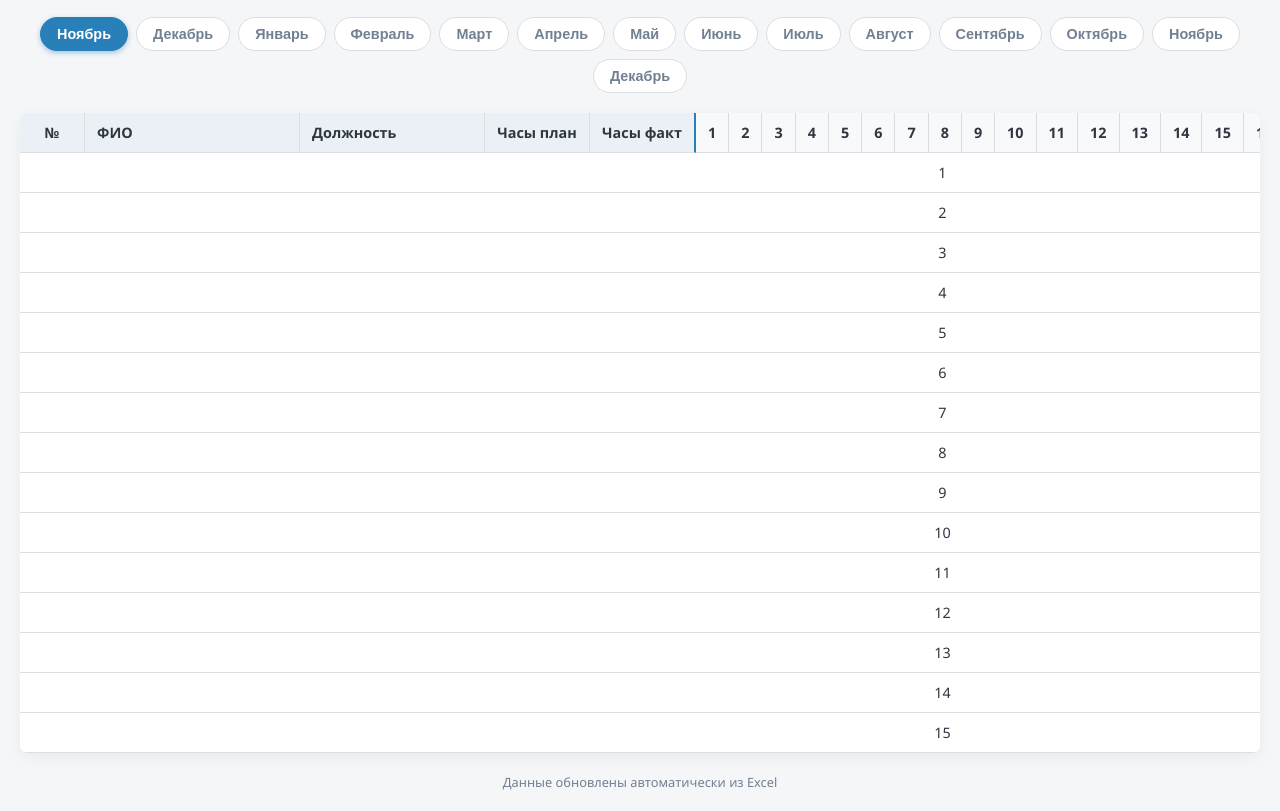
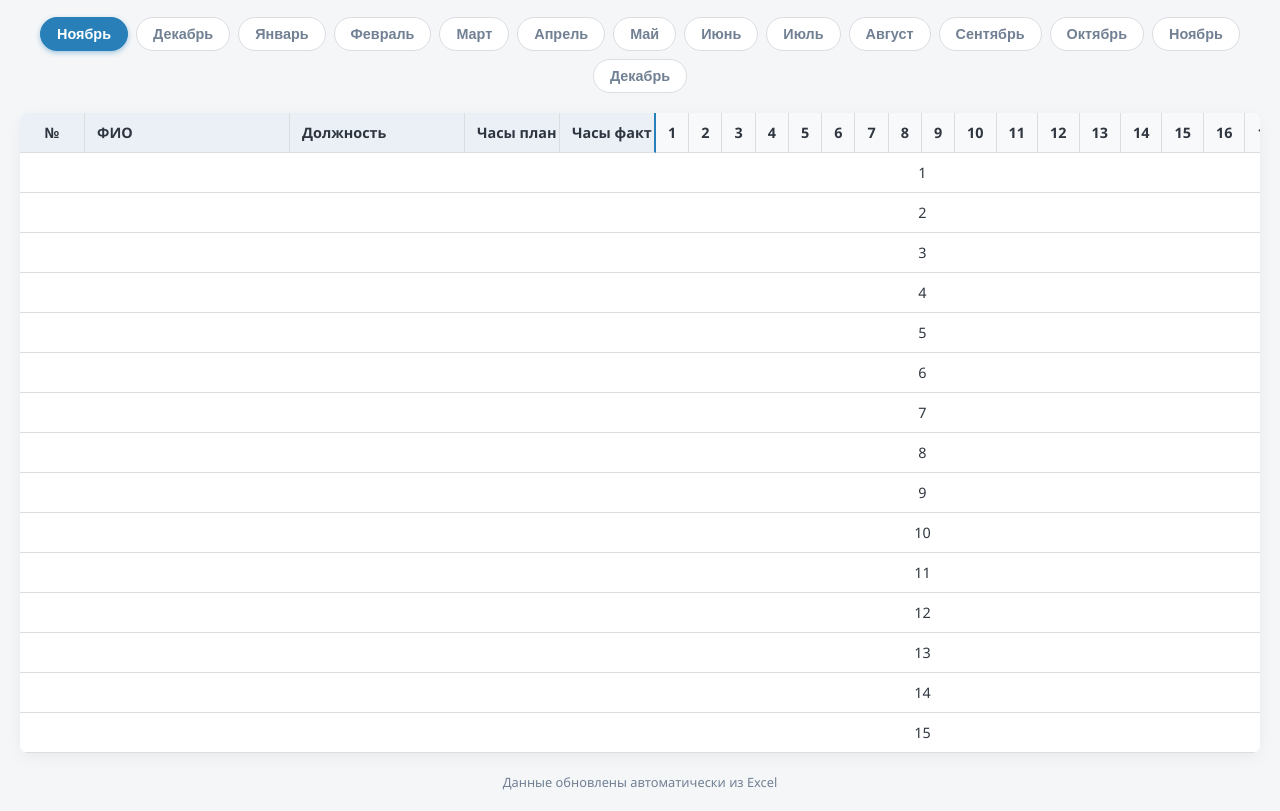
Before and after one commit to alexeialexeevub-cmd/tabel-2027, a plain HTML site: page index.html in a window 1280 px wide. Shown: the part 106-917 px from the top of the page. Drawn offline with Linux system fonts and the light colour scheme.

Commit message:
Update index.html

```diff
--- a/index.html
+++ b/index.html
@@ -14,16 +14,24 @@
   .month-btn:hover { background: #e1e8ed; }
   .month-btn.active { background: var(--primary); color: #fff; border-color: var(--primary); box-shadow: 0 2px 5px rgba(41, 128, 185, 0.4); }
   .table-container { max-width: 100%; overflow-x: auto; background: #fff; border-radius: 8px; box-shadow: 0 4px 15px rgba(0,0,0,0.05); position: relative; }
+
   table { border-collapse: separate; border-spacing: 0; width: max-content; min-width: 100%; }
   th, td { padding: 10px 12px; border-bottom: 1px solid var(--border); border-right: 1px solid var(--border); text-align: center; font-size: 0.9rem; white-space: nowrap; }
+
+  /* Закрепляем ТОЛЬКО шапку */
   th { background: #f8f9fa; font-weight: 600; color: #2f3640; position: sticky; top: 0; z-index: 10; }
 
-    th:nth-child(1), td:nth-child(1) { position: sticky; left: 0; z-index: 11; background: #fff; width: 40px; min-width: 40px; max-width: 40px; }
-  th:nth-child(2), td:nth-child(2) { position: sticky; left: 40px; z-index: 11; background: #fff; text-align: left; width: 190px; min-width: 190px; max-width: 190px; }
-  th:nth-child(3), td:nth-child(3) { position: sticky; left: 230px; z-index: 11; background: #fff; text-align: left; width: 160px; min-width: 160px; max-width: 160px; }
-  th:nth-child(4), td:nth-child(4) { position: sticky; left: 390px; z-index: 11; background: #fff; width: 80px; min-width: 80px; max-width: 80px; }
-  th:nth-child(5), td:nth-child(5) { position: sticky; left: 470px; z-index: 11; background: #fff; width: 80px; min-width: 80px; max-width: 80px; border-right: 2px solid var(--primary); }
+  /* Идеальное закрепление первых 5 колонок */
+  th:nth-child(1), td:nth-child(1) { position: sticky; left: 0; z-index: 11; background: #fff; width: 40px; min-width: 40px; max-width: 40px; }
+  th:nth-child(2), td:nth-child(2) { position: sticky; left: 40px; z-index: 11; background: #fff; text-align: left; width: 180px; min-width: 180px; max-width: 180px; }
+  th:nth-child(3), td:nth-child(3) { position: sticky; left: 220px; z-index: 11; background: #fff; text-align: left; width: 150px; min-width: 150px; max-width: 150px; }
+  th:nth-child(4), td:nth-child(4) { position: sticky; left: 370px; z-index: 11; background: #fff; width: 70px; min-width: 70px; max-width: 70px; }
+  th:nth-child(5), td:nth-child(5) { position: sticky; left: 440px; z-index: 11; background: #fff; width: 70px; min-width: 70px; max-width: 70px; border-right: 2px solid var(--primary); }
+
+  /* Красим шапку первых колонок */
   th:nth-child(1), th:nth-child(2), th:nth-child(3), th:nth-child(4), th:nth-child(5) { z-index: 12; background: #eaf0f6; }
+
+  /* Подсветка строк */
   tr:hover td { background: #f1f8ff; }
   tr:hover td:nth-child(-n+5) { background: #e1f0fa; }
 
@@ -112,7 +120,7 @@ function createNav() {
 
 window.onload = function() {
   if (typeof rawDataString !== 'undefined') {
-    parsedData = rawDataString.split("\n").filter(line => line.trim() !== "").map(line => line.split("|").join(",").split(","));
+    parsedData = rawDataString.split("\n").filter(line => line.trim() !== "").map(line => line.split("|"));
     createNav();
     renderTable();
   }
```
